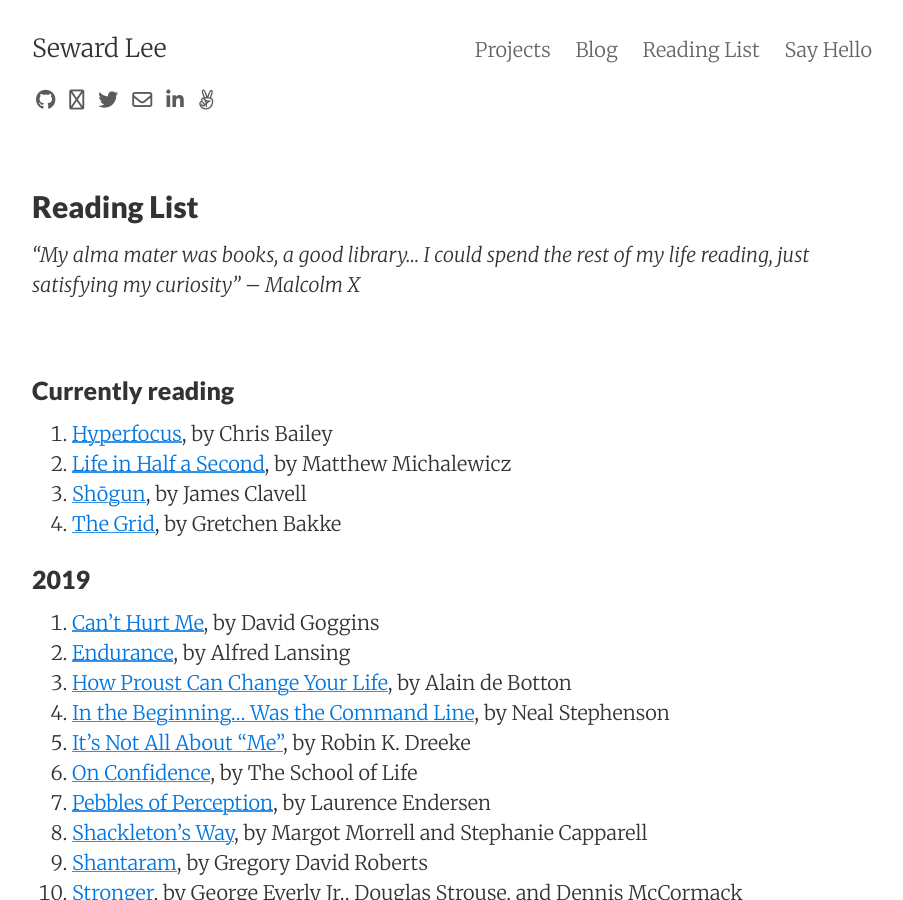
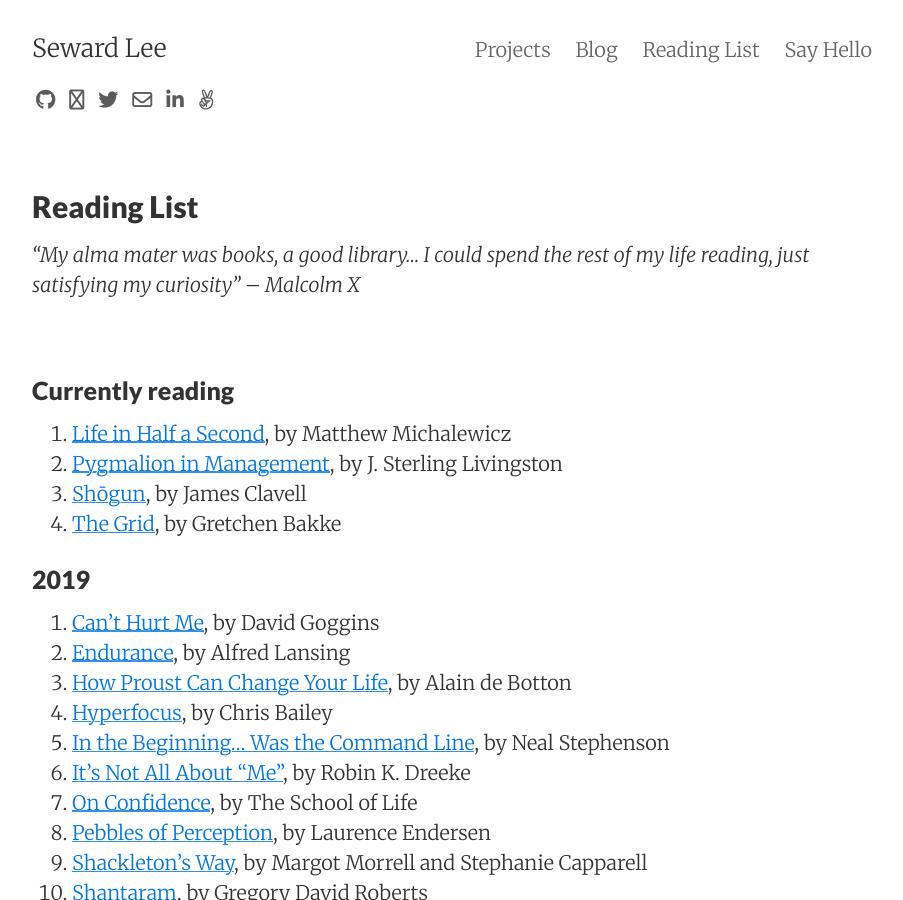
Before and after one commit to sewardlee337/sewardlee337.github.io, a Jekyll site: the page built from readinglist.md, in a window 1280 px wide and 900 px high. Shown: the whole window, without its empty margins (188-1091 px from the left). Built offline with Jekyll 4.4.1, drawn with Linux system fonts in a browser that asks for light colours; nearby versions of some CDN libraries.

Commit message:
Update reading list

```diff
--- a/readinglist.md
+++ b/readinglist.md
@@ -12,8 +12,8 @@ _"My alma mater was books, a good library... I could spend the rest of my life r
 
 ### Currently reading
 
-1. [Hyperfocus](https://amzn.to/2UbvWlZ), by Chris Bailey
 1. [Life in Half a Second](https://amzn.to/2EABu2Q), by Matthew Michalewicz
+1. [Pygmalion in Management](https://amzn.to/2TRIgux), by J. Sterling Livingston
 1. [Shōgun](https://amzn.to/2sWkv5y), by James Clavell
 1. [The Grid](https://amzn.to/2SJRtFN), by Gretchen Bakke
 
@@ -23,6 +23,7 @@ _"My alma mater was books, a good library... I could spend the rest of my life r
 1. [Can't Hurt Me](https://amzn.to/2SWPEoM), by David Goggins
 1. [Endurance](https://amzn.to/2HaWXT1), by Alfred Lansing
 1. [How Proust Can Change Your Life](https://amzn.to/2NDdG2l), by Alain de Botton
+1. [Hyperfocus](https://amzn.to/2UbvWlZ), by Chris Bailey
 1. [In the Beginning... Was the Command Line](https://amzn.to/2CN0T8n), by Neal Stephenson
 1. [It's Not All About "Me"](https://amzn.to/2XT1BdY), by Robin K. Dreeke
 1. [On Confidence](https://amzn.to/2D08osI), by The School of Life
```
